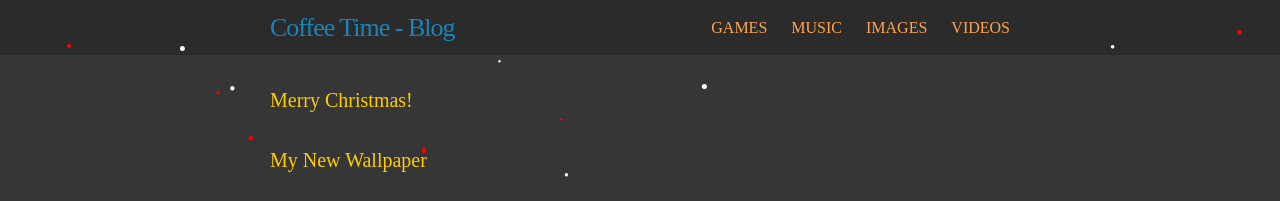
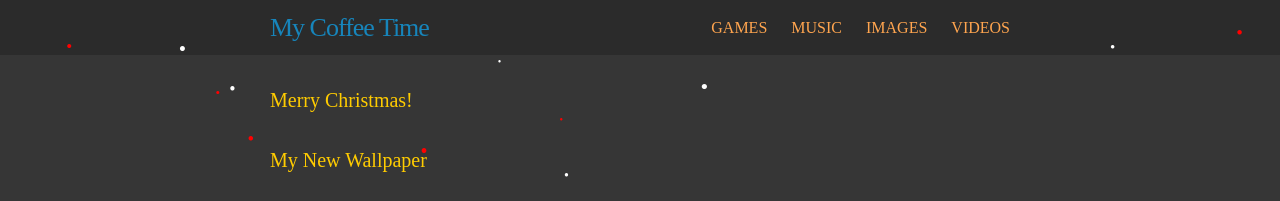
Before and after one commit to skandyn-sh/skandyn-sh.github.io, a Jekyll site: the page built from index.html, in a window 1280 px wide. Shown: the top 201 px of the page. Built offline with Jekyll 4.4.1, drawn with Linux system fonts in a browser that asks for light colours; nearby versions of some CDN libraries; library files that are not in the unit come from our copies; comment, search, counter and statistics services are not loaded.

Commit message:
Update _config.yml

```diff
--- a/_config.yml
+++ b/_config.yml
@@ -1,4 +1,4 @@
-title: Coffee Time - Blog
+title: My Coffee Time
 email:
 baseurl: "" # the subpath of your site, e.g. /blog
 url: "http://skandyn-sh.github.io" # the base hostname & protocol for your site, e.g. http://example.com
```
